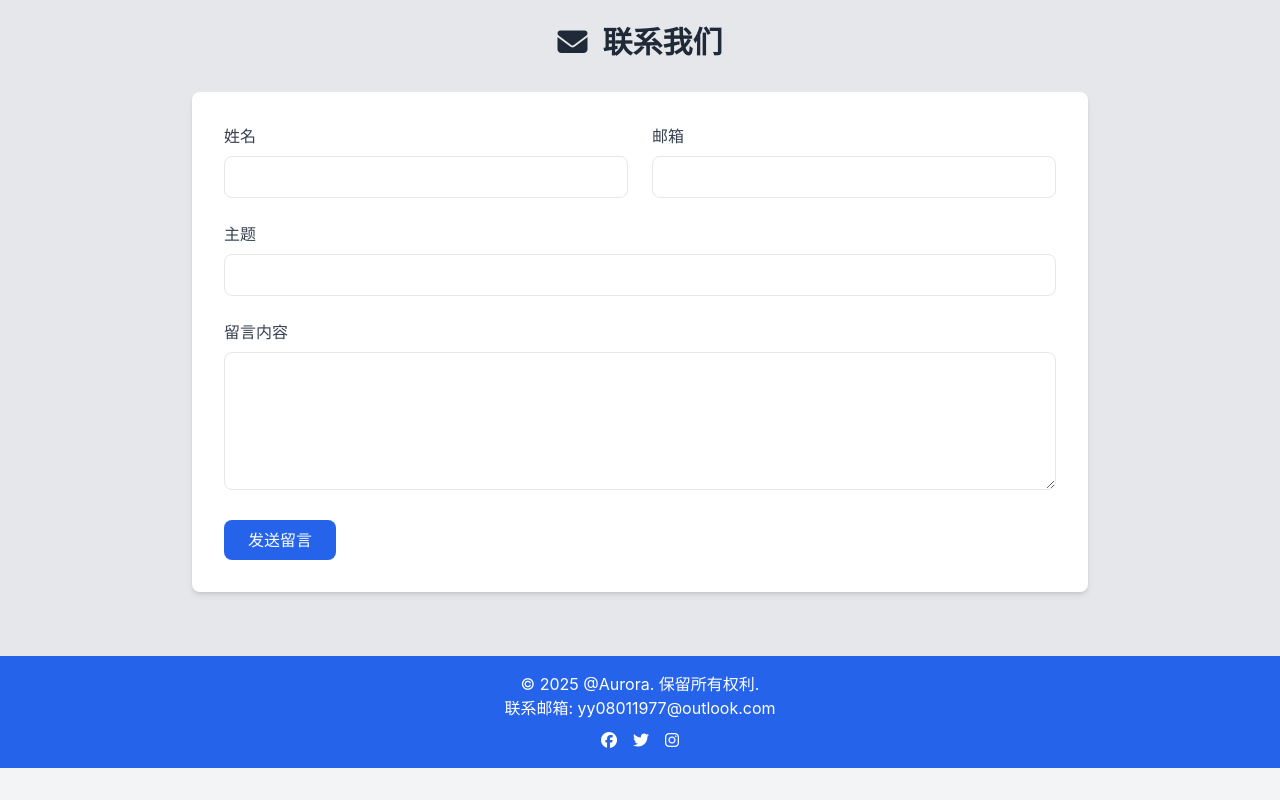
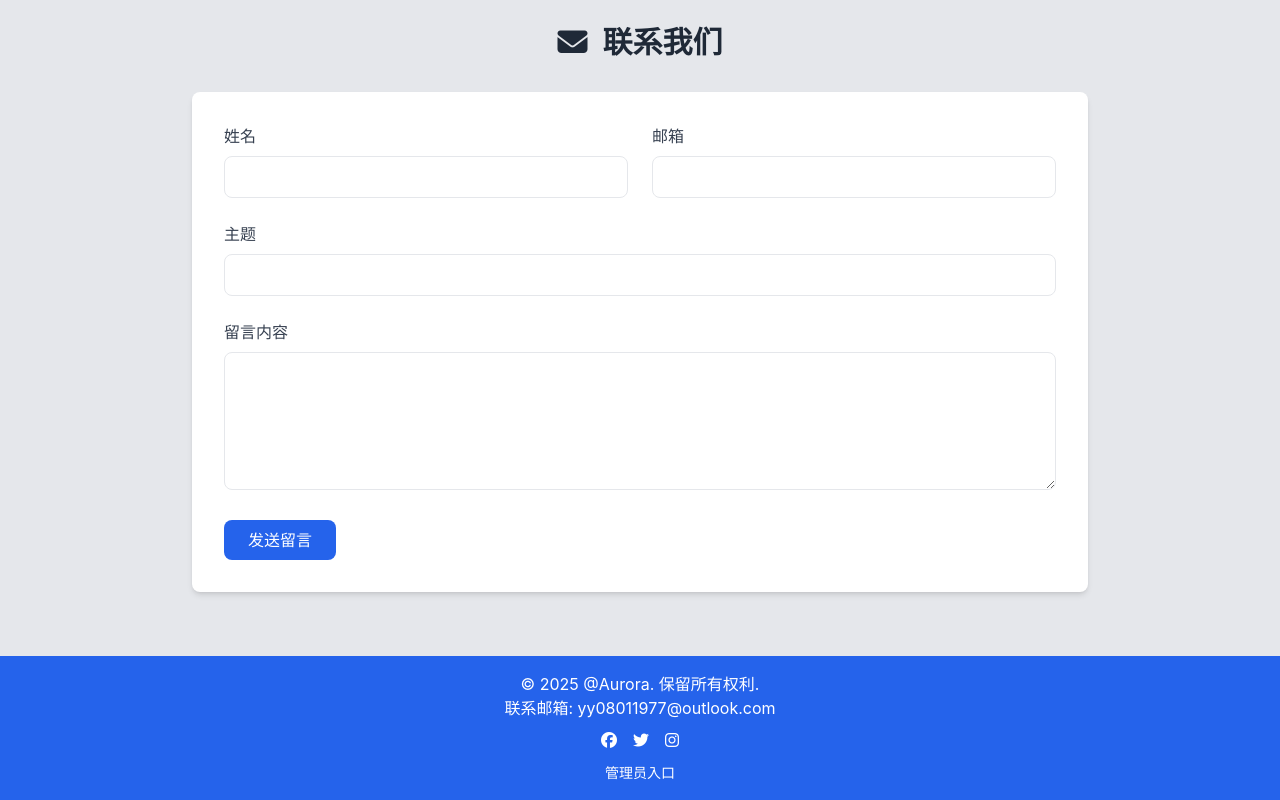
Before and after one commit to Aurora0650/Aurora0650.github.io, a plain HTML site: page index.html in a window 1280 px wide. Shown: the part 2979-3779 px from the top of the page. Before the commit the page ends 3747 px from the top, so only its background shows below. Drawn offline with nearby package versions, Linux system fonts and the light colour scheme.

Commit message:
Add files via upload

```diff
--- a/index.html
+++ b/index.html
@@ -266,6 +266,9 @@
         <a href="#" class="hover:text-blue-200"><i class="fab fa-twitter"></i></a>
         <a href="#" class="hover:text-blue-200"><i class="fab fa-instagram"></i></a>
     </div>
+    <div class="mt-2">
+        <a href="admin.html" class="text-sm hover:text-blue-200">管理员入口</a>
+    </div>
 </footer>
 
 <button id="back-to-top" class="fixed bottom-8 right-8 bg-blue-600 text-white p-3 rounded-full shadow-lg hidden">
```
